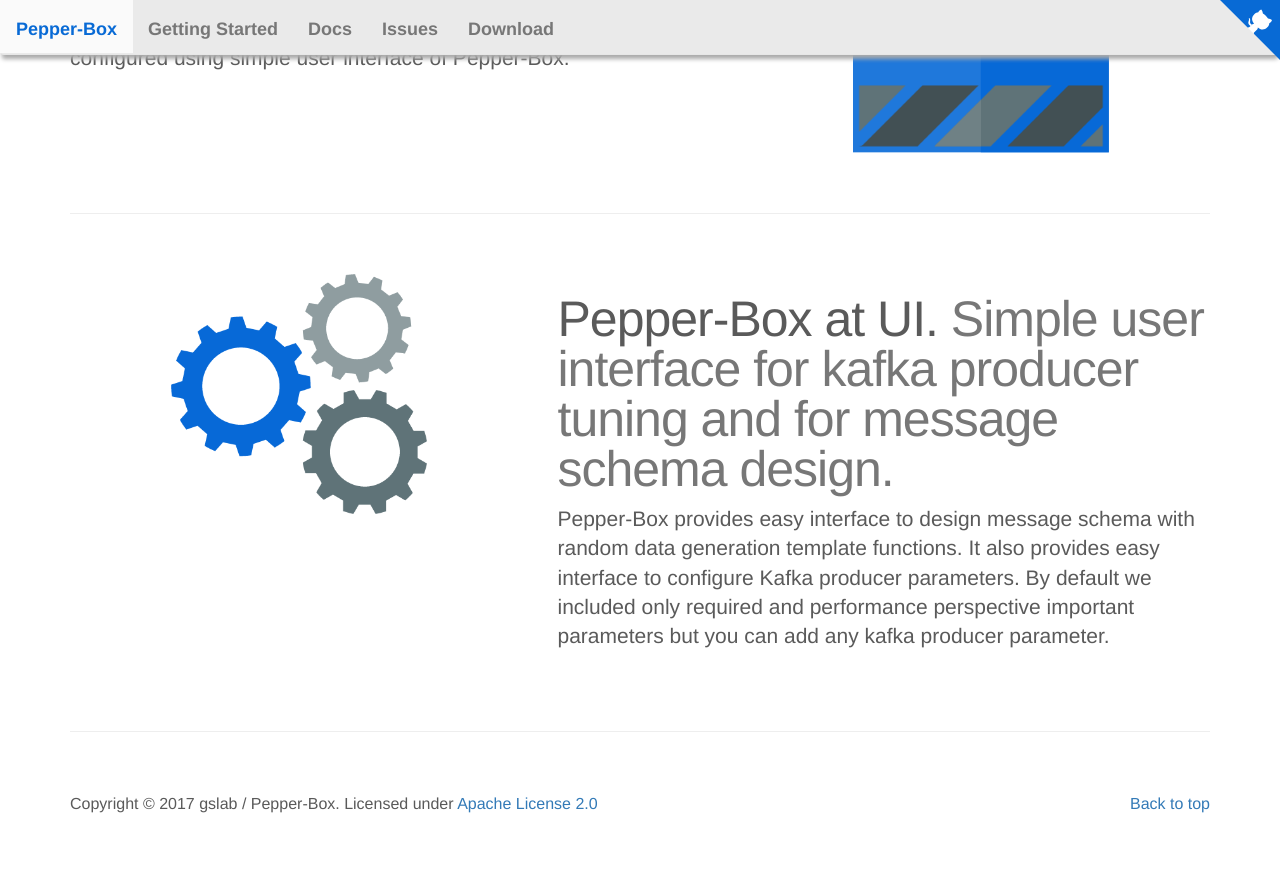
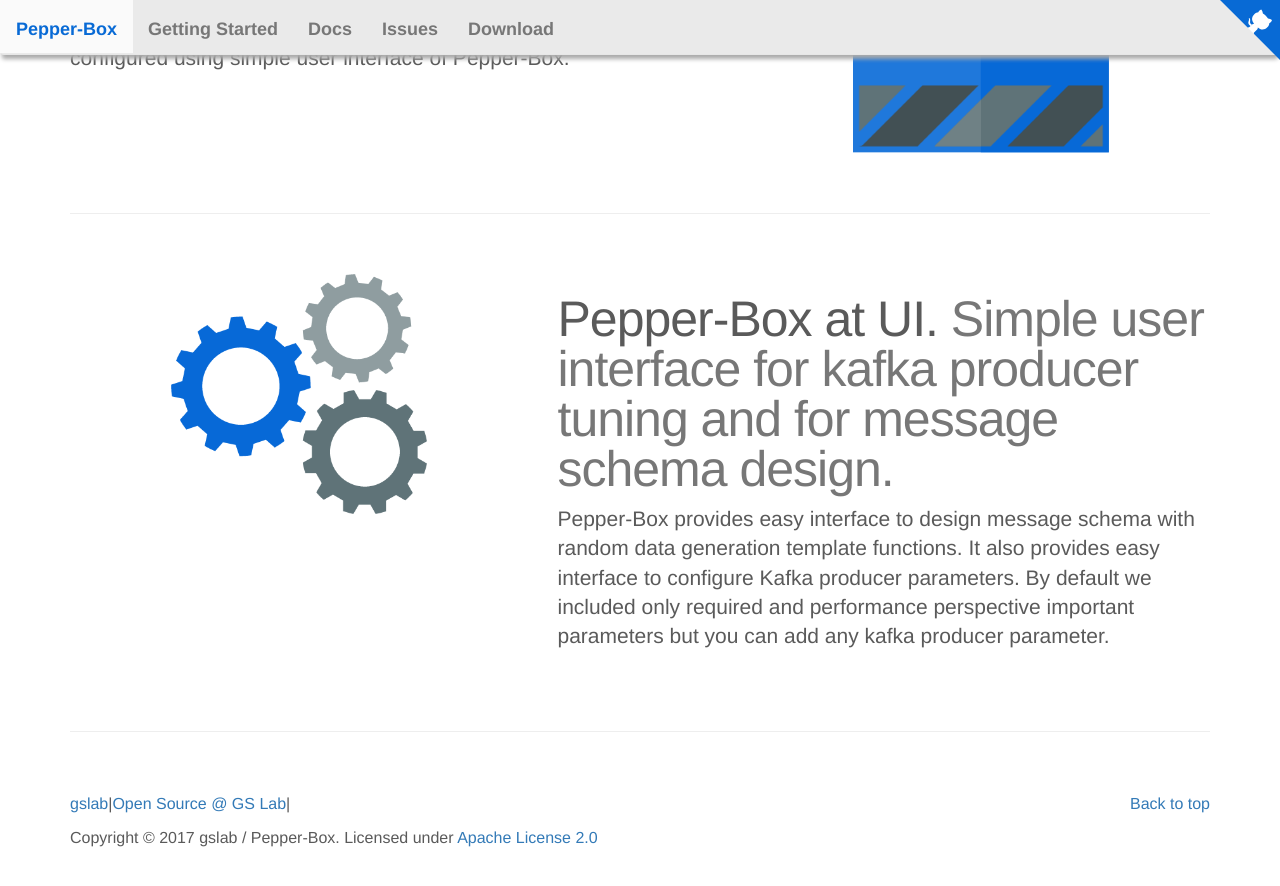
Before and after one commit to GSLabDev/pepper-box.github.io, a Jekyll site: the page built from index.md, in a window 1280 px wide and 900 px high, scrolled down 1567 px. Shown: the top 886 px of the window. Built offline with Jekyll 4.4.1, drawn with Linux system fonts in a browser that asks for light colours.

Commit message:
chnaged UI

```diff
--- a/index.md
+++ b/index.md
@@ -133,7 +133,7 @@ layout: pepperbox
 
       <footer>
         <p class="pull-right"><a href="#">Back to top</a></p>
-        <p>Copyright © 2017 gslab / Pepper-Box. Licensed under  <a href="http://www.apache.org/licenses/LICENSE-2.0">Apache License 2.0</a></p>
+        <p><a href="https://www.gslab.com/">gslab</a>|<a href="http://open.gslab.com/">Open Source @ GS Lab</a>|</p><p>Copyright © 2017 gslab / Pepper-Box. Licensed under  <a href="http://www.apache.org/licenses/LICENSE-2.0">Apache License 2.0</a></p>
       </footer>
 
     </div>
```
